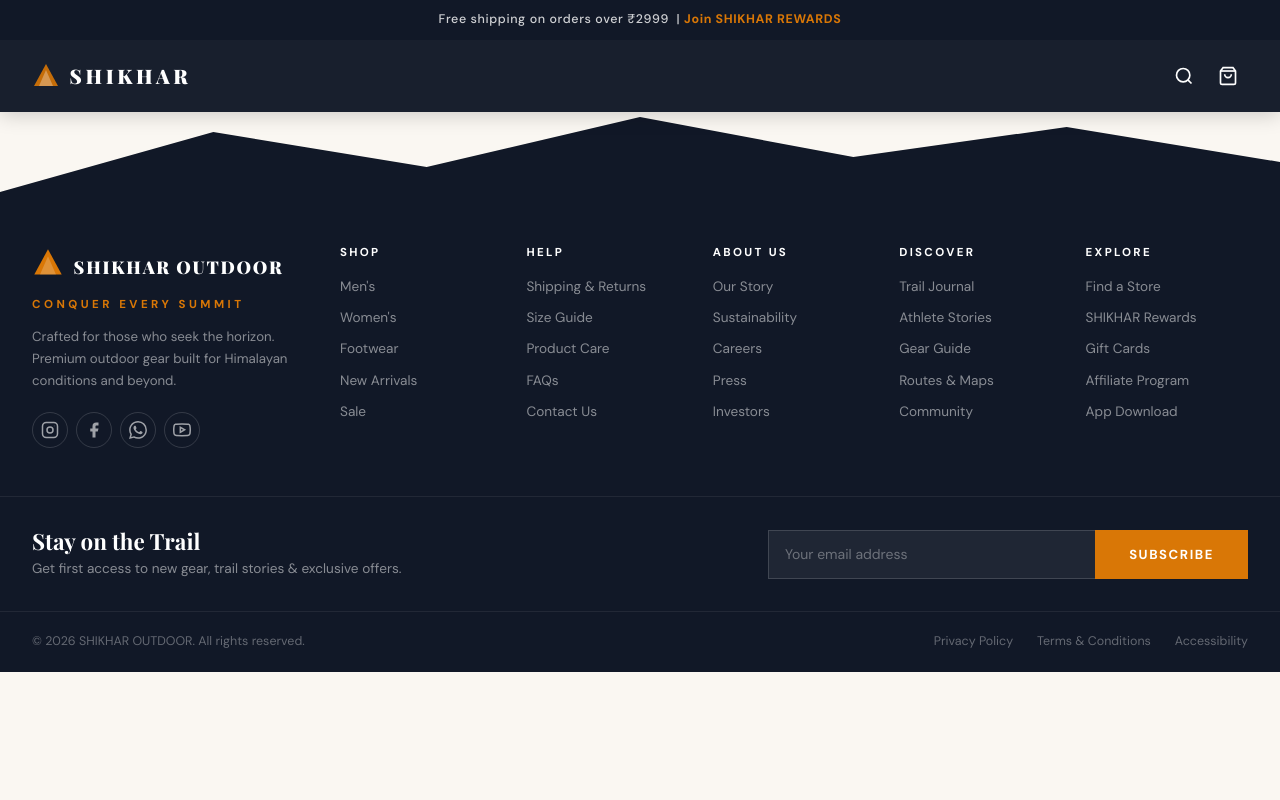
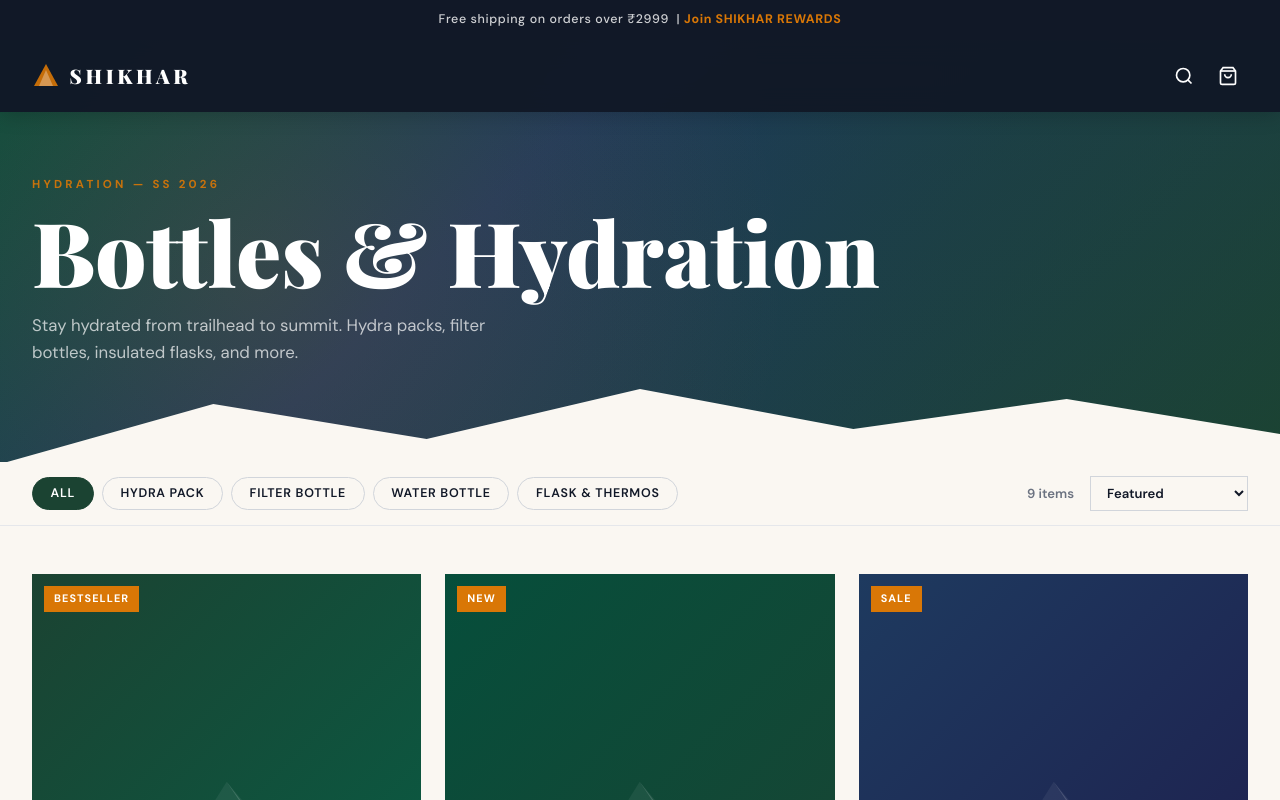
Before and after one commit to dabster108/peak-path-engine, a React (Vite) app: page /bottles in a window 1280 px wide. Shown: the top 800 px of the page. Built offline with nearby package versions, Linux system fonts and the light colour scheme; a web font is replaced by a local one.

Commit message:
feat: reviews form, warranty policy, terms page, social links

```diff
--- a/src/App.jsx
+++ b/src/App.jsx
@@ -11,6 +11,7 @@
 import Equipment from "./pages/Equipment";
 import Goretex from "./pages/Goretex";
 import Terms from "./pages/Terms";
+import Bottles from "./pages/Bottles";
 import "./App.css";
 
 function ScrollToTop() {
@@ -100,6 +101,7 @@
         <Route path="/backpacks" element={<Backpacks />} />
         <Route path="/equipment" element={<Equipment />} />{" "}
         <Route path="/goretex" element={<Goretex />} />{" "}
+        <Route path="/bottles" element={<Bottles />} />
         <Route path="/about" element={<About />} />
         <Route path="/terms" element={<Terms />} />
       </Routes>
--- a/src/components/Navbar.css
+++ b/src/components/Navbar.css
@@ -674,3 +674,91 @@
 .search-trending-pill svg {
   color: var(--color-amber);
 }
+
+/* ====== Mobile Accordion (dropdown in drawer) ====== */
+.has-accordion {
+  border-bottom: 1px solid rgba(255, 255, 255, 0.05);
+}
+
+.mobile-accordion-btn {
+  display: flex;
+  align-items: center;
+  justify-content: space-between;
+  width: 100%;
+  padding: 1rem 1.5rem;
+  font-size: 1.2rem;
+  font-family: var(--font-heading);
+  font-weight: 700;
+  color: rgba(255, 255, 255, 0.8);
+  background: transparent;
+  border: none;
+  cursor: pointer;
+  border-left: 3px solid transparent;
+  transition:
+    color 0.2s ease,
+    padding-left 0.2s ease,
+    border-color 0.2s ease;
+}
+
+.mobile-accordion-btn:hover,
+.mobile-accordion-btn.open,
+.mobile-accordion-btn.active {
+  color: var(--color-amber);
+  padding-left: 2rem;
+  border-left-color: var(--color-amber);
+}
+
+.accordion-chevron {
+  transition: transform 0.3s cubic-bezier(0.25, 0.46, 0.45, 0.94);
+  flex-shrink: 0;
+  opacity: 0.6;
+}
+
+.accordion-chevron.open {
+  transform: rotate(180deg);
+}
+
+.mobile-accordion__items {
+  list-style: none;
+  background: rgba(255, 255, 255, 0.03);
+  border-left: 2px solid rgba(217, 119, 6, 0.3);
+  margin: 0 1.5rem 0.5rem 2rem;
+  border-radius: 0 8px 8px 0;
+  overflow: hidden;
+}
+
+.mobile-accordion__items li a {
+  display: flex;
+  flex-direction: column;
+  gap: 2px;
+  padding: 0.7rem 1rem;
+  text-decoration: none;
+  border-bottom: 1px solid rgba(255, 255, 255, 0.04);
+  transition: background 0.15s ease;
+}
+
+.mobile-accordion__items li:last-child a {
+  border-bottom: none;
+}
+
+.mobile-accordion__items li a:hover {
+  background: rgba(255, 255, 255, 0.05);
+}
+
+.mobile-accordion__name {
+  font-size: 0.82rem;
+  font-weight: 700;
+  color: rgba(255, 255, 255, 0.85);
+  text-transform: uppercase;
+  letter-spacing: 0.06em;
+  transition: color 0.15s ease;
+}
+
+.mobile-accordion__sub {
+  font-size: 0.7rem;
+  color: rgba(255, 255, 255, 0.35);
+}
+
+.mobile-accordion__items li a:hover .mobile-accordion__name {
+  color: var(--color-amber);
+}
--- a/src/components/Navbar.jsx
+++ b/src/components/Navbar.jsx
@@ -45,7 +45,17 @@
       { label: "Socks", sub: "Waterproof socks" },
     ],
   },
-  { label: "Footwear", to: "/footwear" },
+  {
+    label: "Footwear",
+    to: "/footwear",
+    dropdown: [
+      { label: "Trail Running Shoes", sub: "Grip & cushion" },
+      { label: "Trekking Boots", sub: "Ankle support & waterproof" },
+      { label: "Summit Boots", sub: "High-altitude crampon-ready" },
+      { label: "Camp Sandals", sub: "Post-hike recovery" },
+      { label: "Gaiters", sub: "Snow & mud protection" },
+    ],
+  },
   {
     label: "Backpacks",
     to: "/backpacks",
@@ -54,6 +64,17 @@
       { label: "Trekking Packs", sub: "35–50L multi-day" },
       { label: "Summit Packs", sub: "55–75L expedition" },
       { label: "Duffles", sub: "Base camp carry" },
+    ],
+  },
+  {
+    label: "Bottles",
+    to: "/bottles",
+    dropdown: [
+      { label: "Hydra Pack", sub: "Hands-free hydration bladders" },
+      { label: "Filter Bottles", sub: "Clean water anywhere" },
+      { label: "Water Bottles 100ml", sub: "Ultralight summit carry" },
+      { label: "Water Bottles 500ml", sub: "Trail & everyday use" },
+      { label: "Flask & Thermos", sub: "Vacuum-insulated hot & cold" },
     ],
   },
   {
@@ -74,6 +95,7 @@
   const [scrolled, setScrolled] = useState(false);
   const [mobileOpen, setMobileOpen] = useState(false);
   const [openDropdown, setOpenDropdown] = useState(null);
+  const [mobileAccordion, setMobileAccordion] = useState(null);
   const [searchOpen, setSearchOpen] = useState(false);
   const [searchQuery, setSearchQuery] = useState("");
   const [cartCount] = useState(0);
@@ -292,13 +314,62 @@
             </Link>
           </li>
           {navLinks.map((link) => (
-            <li key={link.to}>
+            <li key={link.to} className={link.dropdown ? "has-accordion" : ""}>
+              {link.dropdown ? (
+                <>
+                  <button
+                    className={`mobile-accordion-btn${mobileAccordion === link.to ? " open" : ""}${location.pathname === link.to ? " active" : ""}`}
+                    onClick={() =>
+                      setMobileAccordion(
+                        mobileAccordion === link.to ? null : link.to,
+                      )
+                    }
+                  >
+                    {link.label}
+                    <svg
+                      className={`accordion-chevron${mobileAccordion === link.to ? " open" : ""}`}
+                      width="10"
+                      height="6"
+                      viewBox="0 0 10 6"
+                      fill="none"
+                    >
+                      <path
+                        d="M1 1l4 4 4-4"
+                        stroke="currentColor"
+                        strokeWidth="1.5"
+                        strokeLinecap="round"
+                        strokeLinejoin="round"
+                      />
+                    </svg>
+                  </button>
+                  {mobileAccordion === link.to && (
+                    <ul className="mobile-accordion__items">
+                      {link.dropdown.map((item) => (
+                        <li key={item.label}>
+                          <Link
+                            to={link.to}
+                            onClick={() => setMobileOpen(false)}
+                          >
+                            <span className="mobile-accordion__name">
+                              {item.label}
+                            </span>
+                            <span className="mobile-accordion__sub">
+                              {item.sub}
+                            </span>
+                          </Link>
+                        </li>
+                      ))}
+                    </ul>
+                  )}
+                </>
+              ) : (
                 <Link
                   to={link.to}
                   className={location.pathname === link.to ? "active" : ""}
                 >
                   {link.label}
                 </Link>
+              )}
             </li>
           ))}
         </ul>
--- /dev/null
+++ b/src/pages/Bottles.jsx
@@ -0,0 +1,103 @@
+import CollectionPage from "./CollectionPage";
+
+const bottlesProducts = [
+  {
+    id: 1,
+    name: "HydraPack 2L Reservoir",
+    category: "Hydra Pack",
+    price: 3499,
+    originalPrice: 4499,
+    badge: "Bestseller",
+    gradient: "linear-gradient(135deg, #1B4332 0%, #065f46 100%)",
+  },
+  {
+    id: 2,
+    name: "HydraPack 3L Expedition",
+    category: "Hydra Pack",
+    price: 4299,
+    originalPrice: null,
+    badge: "New",
+    gradient: "linear-gradient(135deg, #064e3b 0%, #1B4332 100%)",
+  },
+  {
+    id: 3,
+    name: "ClearStream Filter Bottle",
+    category: "Filter Bottle",
+    price: 2799,
+    originalPrice: 3499,
+    badge: "Sale",
+    gradient: "linear-gradient(135deg, #1e3a5f 0%, #1e1b4b 100%)",
+  },
+  {
+    id: 4,
+    name: "PureFlow Filter 650ml",
+    category: "Filter Bottle",
+    price: 2299,
+    originalPrice: null,
+    badge: "New",
+    gradient: "linear-gradient(135deg, #1e1b4b 0%, #1e3a5f 100%)",
+  },
+  {
+    id: 5,
+    name: "Summit Sip 100ml",
+    category: "Water Bottle",
+    price: 499,
+    originalPrice: null,
+    badge: null,
+    gradient: "linear-gradient(135deg, #374151 0%, #1e3a5f 100%)",
+  },
+  {
+    id: 6,
+    name: "Trail Carry 500ml",
+    category: "Water Bottle",
+    price: 799,
+    originalPrice: 999,
+    badge: "Sale",
+    gradient: "linear-gradient(135deg, #374151 0%, #2d3748 100%)",
+  },
+  {
+    id: 7,
+    name: "IceKeep Vacuum Flask 500ml",
+    category: "Flask & Thermos",
+    price: 1999,
+    originalPrice: 2499,
+    badge: "Sale",
+    gradient: "linear-gradient(135deg, #92400e 0%, #78350f 100%)",
+  },
+  {
+    id: 8,
+    name: "AlpineTherm Flask 750ml",
+    category: "Flask & Thermos",
+    price: 2499,
+    originalPrice: null,
+    badge: "Bestseller",
+    gradient: "linear-gradient(135deg, #78350f 0%, #92400e 100%)",
+  },
+  {
+    id: 9,
+    name: "BaseCamp Thermos 1L",
+    category: "Flask & Thermos",
+    price: 2999,
+    originalPrice: null,
+    badge: "New",
+    gradient: "linear-gradient(135deg, #1e3a5f 0%, #1B4332 100%)",
+  },
+];
+
+export default function Bottles() {
+  return (
+    <CollectionPage
+      title="Bottles & Hydration"
+      subtitle="Stay hydrated from trailhead to summit. Hydra packs, filter bottles, insulated flasks, and more."
+      eyebrow="Hydration — SS 2026"
+      heroGradient="linear-gradient(135deg, #064e3b 0%, #1e3a5f 40%, #1B4332 100%)"
+      filters={[
+        "Hydra Pack",
+        "Filter Bottle",
+        "Water Bottle",
+        "Flask & Thermos",
+      ]}
+      products={bottlesProducts}
+    />
+  );
+}
```
Lines whose indentation alone changed are shown as unchanged.
